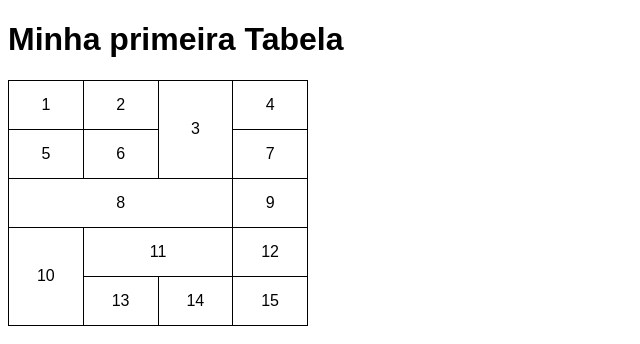
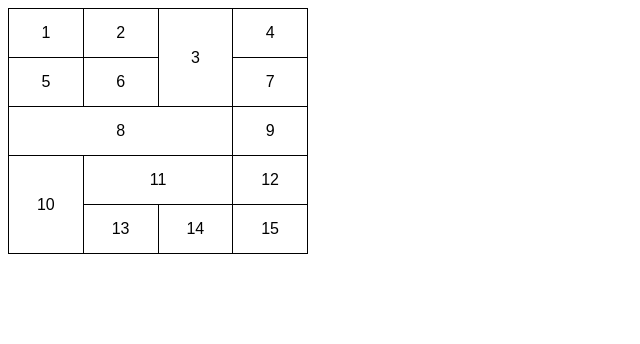
Before and after one commit to thayspradoo/html-css, a plain HTML site: page exercicios sozinha/ex013 tab/tab1.html in a window 1280 px wide. Shown: the whole page, without its empty margins (0-640 px from the left). Drawn offline with Linux system fonts and the light colour scheme.

Commit message:
Update tab1.html

```diff
--- a/exercicios sozinha/ex013 tab/tab1.html
+++ b/exercicios sozinha/ex013 tab/tab1.html
@@ -26,7 +26,7 @@
     </style>
 </head>
 <body>
-    <h1>Minha primeira Tabela</h1>
+
     <table>
         <tr>
             <td>1</td>
```
